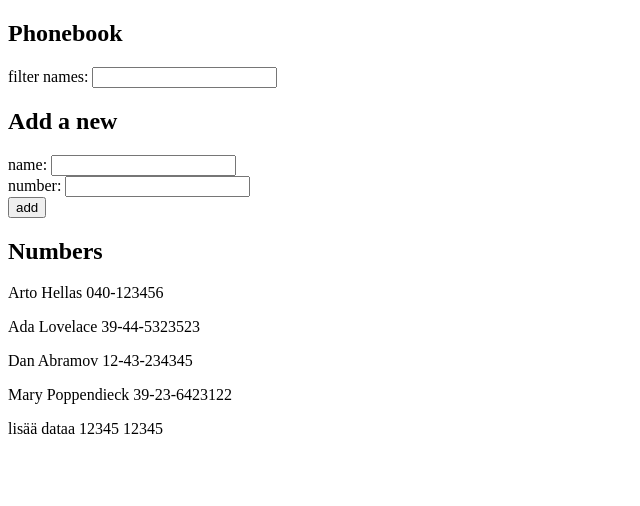
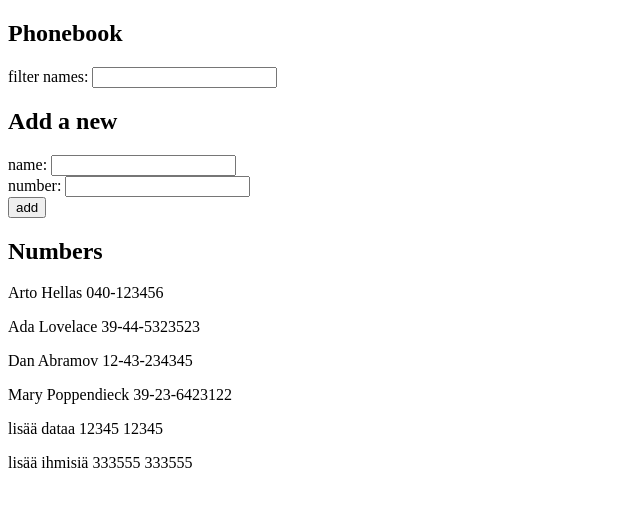
Before and after one commit to myricks/fullstackopen, a React (Create React App) app in the folder osa2/puhelinluettelo/: page / in a window 1280 px wide. Shown: the top 506 px of the page, without its empty margins (0-640 px from the left). Built offline with nearby package versions, Linux system fonts and the light colour scheme; data requests are answered from the project's data file.

Commit message:
2.16 puhelinluettelo step8

```diff
--- a/osa2/puhelinluettelo/db.json
+++ b/osa2/puhelinluettelo/db.json
@@ -24,6 +24,11 @@
       "name": "lisää dataa",
       "number": "12345 12345",
       "id": 5
+    },
+    {
+      "name": "lisää ihmisiä",
+      "number": "333555 333555",
+      "id": 6
     }
   ]
 }
--- a/osa2/puhelinluettelo/src/App.js
+++ b/osa2/puhelinluettelo/src/App.js
@@ -1,16 +1,16 @@
 import { useState, useEffect } from 'react';
-import axios from 'axios';
 import Persons from './components/Persons';
 import PersonForm from './components/PersonForm';
 import Filter from './components/Filter';
+import personService from './services/persons';
 
 const App = () => {
   const [persons, setPersons] = useState([]);
   useEffect(() => {
-    axios
-      .get('http://localhost:3001/persons')
-      .then(res => {
-        setPersons(res.data);
+    personService
+      .getAll()
+      .then(allPersons => {
+        setPersons(allPersons);
       })
   }, []);
 
--- a/osa2/puhelinluettelo/src/components/PersonForm.js
+++ b/osa2/puhelinluettelo/src/components/PersonForm.js
@@ -1,5 +1,5 @@
 import { useState } from 'react';
-import axios from 'axios';
+import personService from '../services/persons';
 
 const PersonForm = ({ persons, setPersons }) => {
 
@@ -17,10 +17,10 @@ const PersonForm = ({ persons, setPersons }) => {
             console.log(personObject.name);
             window.alert(`${newName} is already added to phonebook`);
         } else {
-            axios
-                .post('http://localhost:3001/persons', personObject)
-                .then(response => {
-                    setPersons(persons.concat(response.data))
+            personService
+                .create(personObject)
+                .then(newPerson => {
+                    setPersons(persons.concat(newPerson))
                 });
             setNewName('');
             setNewNumber('');
--- /dev/null
+++ b/osa2/puhelinluettelo/src/services/persons.js
@@ -0,0 +1,14 @@
+import axios from 'axios';
+const baseUrl = "http://localhost:3001/persons"
+
+const getAll = () => {
+    const response = axios.get(baseUrl);
+    return response.then(res => res.data);
+}
+
+const create = newObject => {
+    const response = axios.post(baseUrl, newObject);
+    return response.then(res => res.data);
+}
+
+export default { getAll, create }
```
